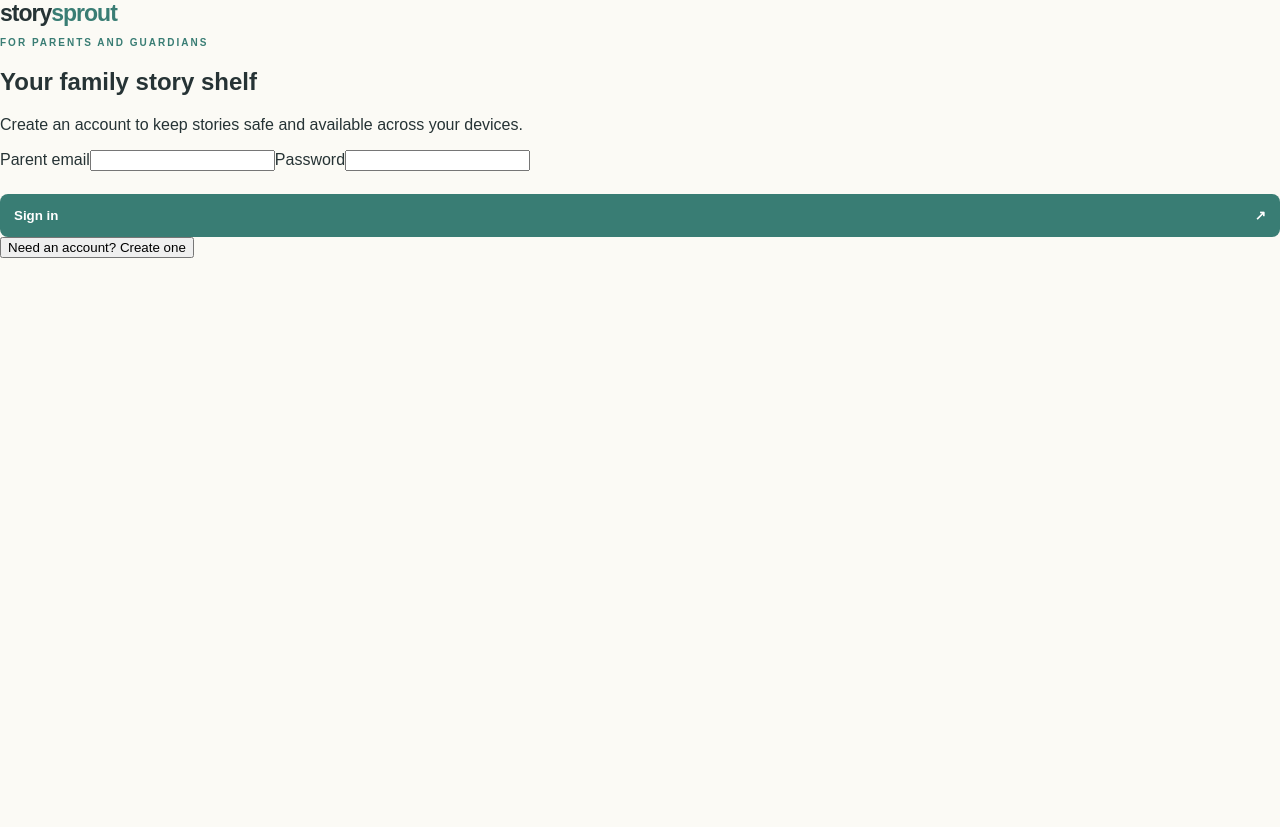
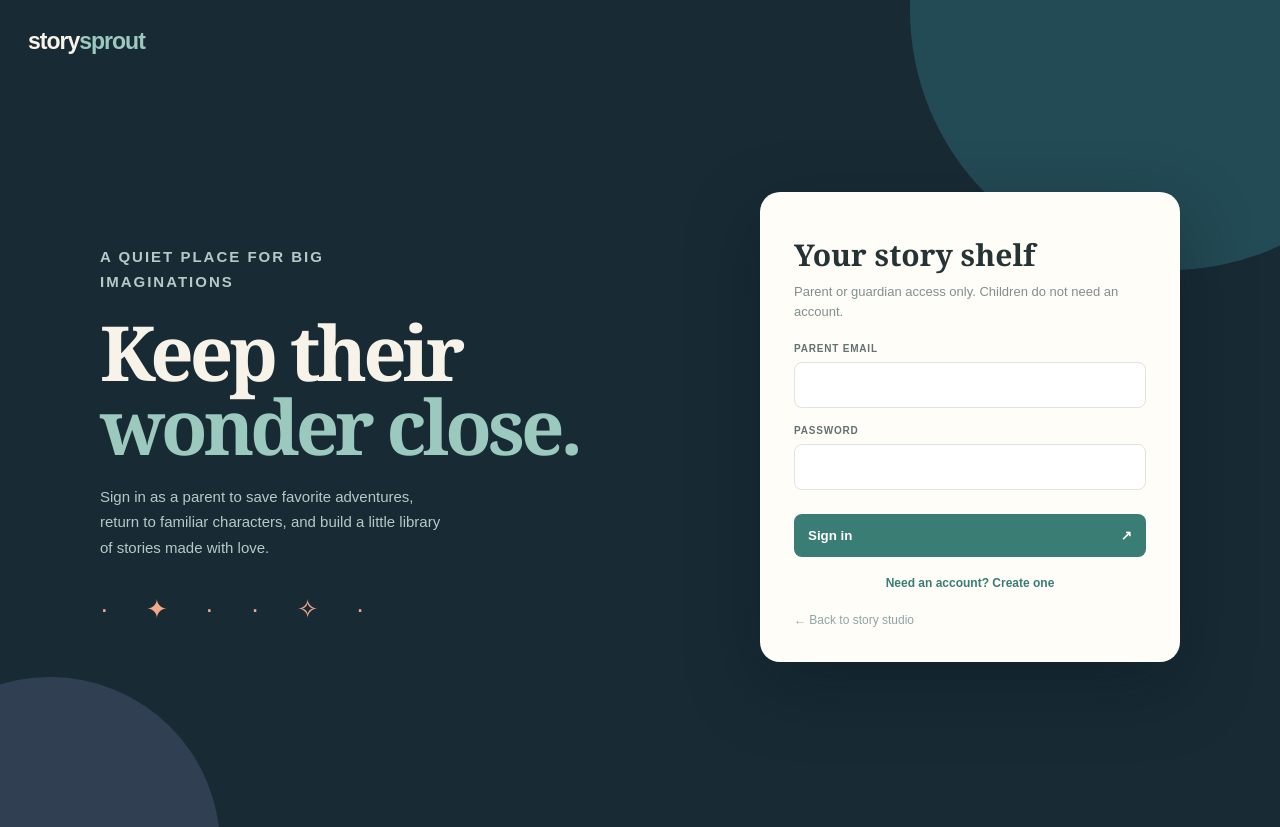
Before and after one commit to Kingsman-Stack/children-stories, a Next.js app: page /auth in a window 1280 px wide. Before the commit the page ends 800 px from the top, so only its background shows below. Built offline with nearby package versions, Linux system fonts and the light colour scheme.

Commit message:
Design parent authentication page

```diff
--- a/app/auth/auth-form.jsx
+++ b/app/auth/auth-form.jsx
@@ -3,7 +3,7 @@
 import { useState } from 'react';
 import { createClient } from '../../lib/supabase/client';
 
-export default function AuthForm() {
+export default function AuthForm({ styles }) {
   const [mode, setMode] = useState('sign-in');
   const [email, setEmail] = useState('');
   const [password, setPassword] = useState('');
@@ -22,5 +22,5 @@ export default function AuthForm() {
     if (mode === 'sign-in') window.location.href = '/';
   }
 
-  return <form className="auth-form" onSubmit={submit}><label htmlFor="email">Parent email</label><input id="email" type="email" value={email} onChange={event => setEmail(event.target.value)} required autoComplete="email" /><label htmlFor="password">Password</label><input id="password" type="password" value={password} onChange={event => setPassword(event.target.value)} minLength={8} required autoComplete={mode === 'sign-in' ? 'current-password' : 'new-password'} /><button className="primary" type="submit" disabled={busy}>{busy ? 'Please wait...' : mode === 'sign-in' ? 'Sign in' : 'Create parent account'} <span>↗</span></button>{message && <p className="status" role="status">{message}</p>}<button className="auth-switch" type="button" onClick={() => { setMode(mode === 'sign-in' ? 'sign-up' : 'sign-in'); setMessage(''); }}>{mode === 'sign-in' ? 'Need an account? Create one' : 'Already have an account? Sign in'}</button></form>;
+  return <form className={styles.form} onSubmit={submit}><label htmlFor="email">Parent email</label><input id="email" type="email" value={email} onChange={event => setEmail(event.target.value)} required autoComplete="email" /><label htmlFor="password">Password</label><input id="password" type="password" value={password} onChange={event => setPassword(event.target.value)} minLength={8} required autoComplete={mode === 'sign-in' ? 'current-password' : 'new-password'} /><button className={styles.submit} type="submit" disabled={busy}>{busy ? 'Please wait...' : mode === 'sign-in' ? 'Sign in' : 'Create parent account'} <span>↗</span></button>{message && <p className={styles.message} role="status">{message}</p>}<button className={styles.switch} type="button" onClick={() => { setMode(mode === 'sign-in' ? 'sign-up' : 'sign-in'); setMessage(''); }}>{mode === 'sign-in' ? 'Need an account? Create one' : 'Already have an account? Sign in'}</button></form>;
 }
--- /dev/null
+++ b/app/auth/auth.module.css
@@ -0,0 +1,25 @@
+.page { min-height: 100vh; background: #182b35; color: #f8f3e8; padding: 28px; position: relative; overflow: hidden; }
+.page::before, .page::after { content: ''; position: absolute; border-radius: 50%; pointer-events: none; }
+.page::before { width: 520px; height: 520px; background: #234b55; top: -250px; right: -150px; }
+.page::after { width: 340px; height: 340px; background: #304052; bottom: -190px; left: -120px; }
+.brand { color: #f8f3e8; text-decoration: none; font-size: 23px; font-weight: 700; letter-spacing: -1px; position: relative; z-index: 1; }
+.brand span { color: #9bc9bd; }
+.layout { max-width: 1080px; min-height: calc(100vh - 56px); margin: auto; display: grid; grid-template-columns: 1fr 420px; gap: 90px; align-items: center; position: relative; z-index: 1; }
+.intro { max-width: 500px; }
+.eyebrow { color: #f2a889; font-size: 10px; font-weight: 700; letter-spacing: 2px; }
+.intro h1 { font: 600 clamp(45px, 6vw, 76px)/.98 Georgia, serif; letter-spacing: -4px; margin: 20px 0; }
+.intro h1 em { color: #9bc9bd; font-style: normal; }
+.intro p { color: #b6c9c6; font-size: 15px; line-height: 1.7; max-width: 350px; }
+.constellation { color: #f2a889; font-size: 26px; letter-spacing: 15px; margin-top: 34px; }
+.card { background: #fffdf8; color: #263335; border-radius: 20px; padding: 34px; box-shadow: 0 24px 70px #07151c66; }
+.card h2 { font: 600 30px Georgia, serif; margin: 8px 0 7px; }
+.cardIntro { color: #80908e; font-size: 13px; line-height: 1.5; margin: 0 0 22px; }
+.form label { display: block; color: #637170; font-size: 10px; font-weight: 700; letter-spacing: .8px; margin: 17px 0 8px; text-transform: uppercase; }
+.form input { width: 100%; border: 1px solid #dce5e0; border-radius: 8px; background: #fff; padding: 13px; font: inherit; outline: none; }
+.form input:focus { border-color: #64a99c; box-shadow: 0 0 0 3px #e4f1ec; }
+.submit { width: 100%; display: flex; justify-content: space-between; border: 0; border-radius: 8px; margin-top: 24px; padding: 14px; background: #397d74; color: white; font-weight: 700; cursor: pointer; }
+.submit:disabled { opacity: .6; cursor: wait; }
+.message { color: #397d74; font-size: 12px; line-height: 1.5; }
+.switch { display: block; border: 0; background: none; color: #397d74; font-size: 12px; font-weight: 700; margin: 18px auto 0; cursor: pointer; }
+.back { color: #8ca7a4; display: inline-block; font-size: 12px; margin-top: 22px; text-decoration: none; }
+@media (max-width: 760px) { .page { padding: 22px 17px; }.layout { display: block; min-height: auto; }.intro { margin: 80px auto 38px; text-align: center; }.intro p { margin: auto; }.constellation { margin-top: 24px; }.card { max-width: 450px; margin: auto; padding: 26px 22px; } }
--- a/app/auth/page.jsx
+++ b/app/auth/page.jsx
@@ -1,5 +1,6 @@
 import AuthForm from './auth-form';
+import styles from './auth.module.css';
 
 export default function AuthPage() {
-  return <main className="auth-shell"><a className="brand" href="/">story<span>sprout</span></a><section className="auth-card"><p className="eyebrow">FOR PARENTS AND GUARDIANS</p><h1>Your family story shelf</h1><p className="auth-copy">Create an account to keep stories safe and available across your devices.</p><AuthForm /></section></main>;
+  return <main className={styles.page}><a className={styles.brand} href="/">story<span>sprout</span></a><div className={styles.layout}><section className={styles.intro}><p className={styles.eyebrow}>A QUIET PLACE FOR BIG IMAGINATIONS</p><h1>Keep their<br /><em>wonder close.</em></h1><p>Sign in as a parent to save favorite adventures, return to familiar characters, and build a little library of stories made with love.</p><div className={styles.constellation}>· ✦ · · ✧ ·</div></section><section className={styles.card}><h2>Your story shelf</h2><p className={styles.cardIntro}>Parent or guardian access only. Children do not need an account.</p><AuthForm styles={styles} /><a className={styles.back} href="/">← Back to story studio</a></section></div></main>;
 }
```
